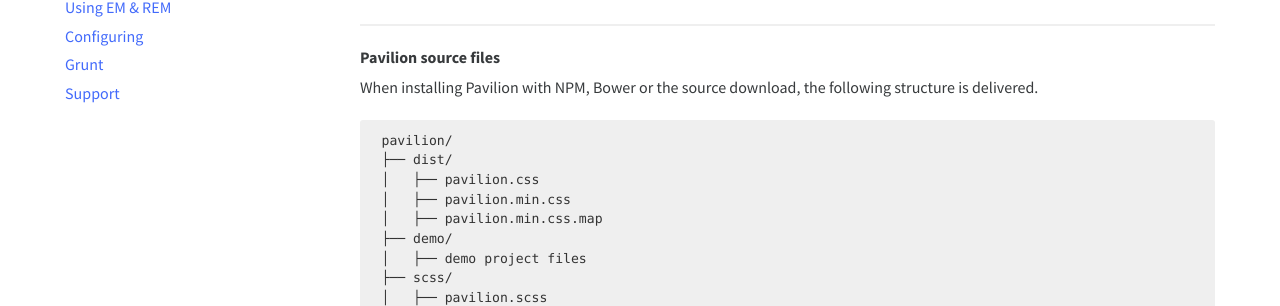
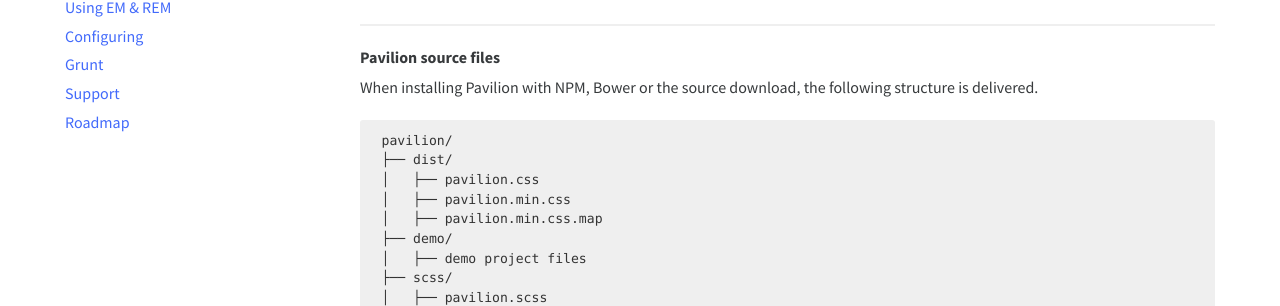
Before and after one commit to getpavilion/getpavilion.github.io, a Jekyll site: the page built from documentation.html, in a window 1280 px wide and 900 px high, scrolled down 398 px. Shown: the part 372-678 px from the top of the window. Built offline with Jekyll 4.4.1, drawn with Linux system fonts in a browser that asks for light colours; comment, search, counter and statistics services are not loaded.

Commit message:
add roadmap

```diff
--- a/_layouts/documentation.html
+++ b/_layouts/documentation.html
@@ -16,6 +16,9 @@
                     <a class="documentation-list-link" data-scroll href="#{{ post.postid }}">{{ post.title }}</a>
                 </li>
                 {% endfor %}
+                <li class="documentation-list-item">
+                    <a href="https://github.com/getpavilion/pavilion/wiki" target="_blank" class="documentation-list-link">Roadmap</a>
+                </li>
             </ul>
         </div>
         <div class="col-tp-75">
```
